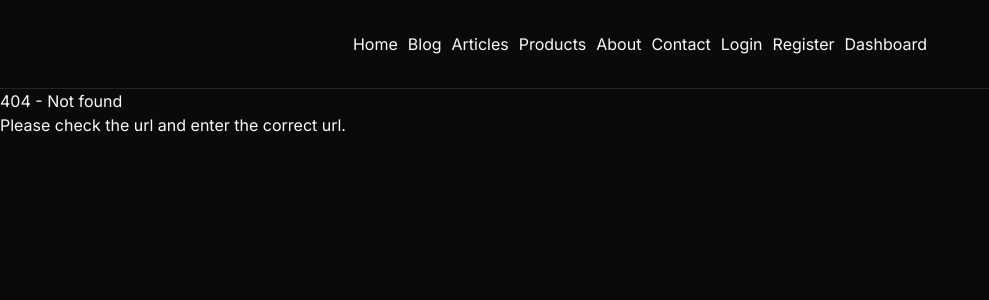
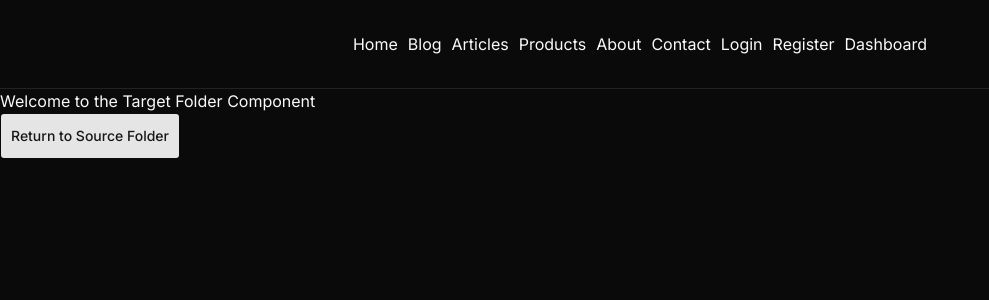
Before and after one commit to zahid-official/practice-0.2, a Next.js app in the folder code-evulation/: page /f1/f2 in a window 1280 px wide. Before the commit this address had no page. Shown: the top 300 px of the page, without its empty margins (0-989 px from the left). Built offline with nearby package versions, Linux system fonts and the light colour scheme.

Commit message:
intercepting routes for same level segments

```diff
--- /dev/null
+++ b/code-evulation/src/app/(public)/f1/(.)f2/page.tsx
@@ -0,0 +1,10 @@
+// InterceptingF2 Component
+const InterceptingF2 = () => {
+  return (
+    <div>
+      <h1>Welcome to the InterceptingF2 Component</h1>
+    </div>
+  );
+};
+
+export default InterceptingF2;
--- /dev/null
+++ b/code-evulation/src/app/(public)/f1/f2/page.tsx
@@ -0,0 +1,16 @@
+import { Button } from "@/components/ui/button";
+import Link from "next/link";
+
+// TargetFolder Component
+const TargetFolder = () => {
+  return (
+    <div>
+      <h1>Welcome to the Target Folder Component</h1>
+      <Link href={"/f1"}>
+        <Button>Return to Source Folder</Button>
+      </Link>
+    </div>
+  );
+};
+
+export default TargetFolder;
--- /dev/null
+++ b/code-evulation/src/app/(public)/f1/page.tsx
@@ -0,0 +1,16 @@
+import { Button } from "@/components/ui/button";
+import Link from "next/link";
+
+// SourceFolder Component
+const SourceFolder = () => {
+  return (
+    <div>
+      <h1>Welcome to the Source Folder Component</h1>
+      <Link href={"/f1/f2"}>
+        <Button>Go to Target Folder</Button>
+      </Link>
+    </div>
+  );
+};
+
+export default SourceFolder;
```
